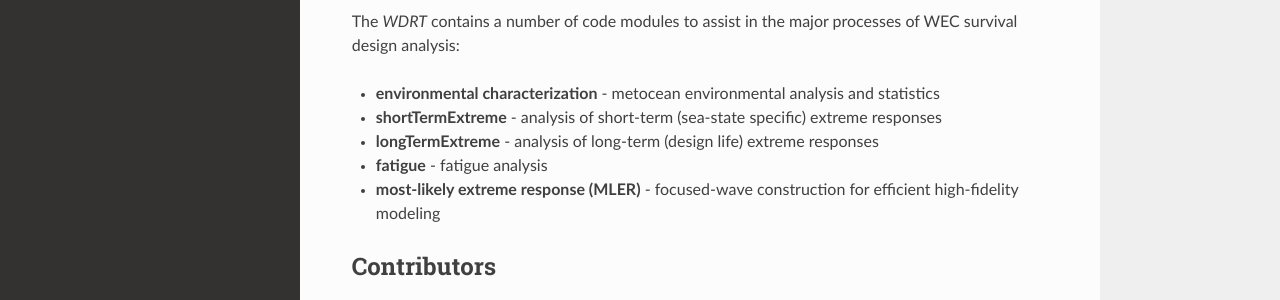
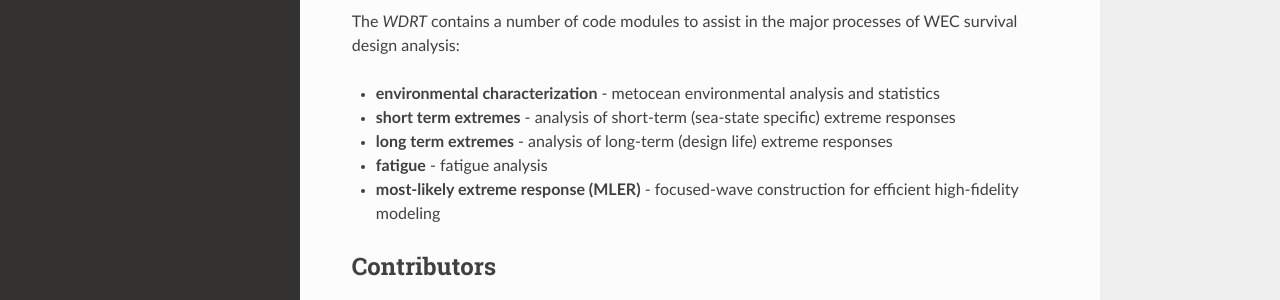
Before and after one commit to WEC-Sim/WDRT, a Sphinx documentation site: the page built from doc/index.rst, in a window 1280 px wide and 900 px high. Shown: the part 358-658 px from the top of the window. Built offline with Sphinx 7.4.7 and the Read the Docs theme 2.0.0, drawn with Linux system fonts in a browser that asks for light colours.

Commit message:
update module names

```diff
--- a/doc/index.rst
+++ b/doc/index.rst
@@ -12,8 +12,8 @@ Features
 The `WDRT` contains a number of code modules to assist in the major processes of WEC survival design analysis:
 
 * **environmental characterization** - metocean environmental analysis and statistics
-* **shortTermExtreme**  - analysis of short-term (sea-state specific) extreme responses
-* **longTermExtreme** - analysis of long-term (design life) extreme responses
+* **short term extremes**  - analysis of short-term (sea-state specific) extreme responses
+* **long term extremes** - analysis of long-term (design life) extreme responses
 * **fatigue** - fatigue analysis
 * **most-likely extreme response (MLER)** - focused-wave construction for efficient high-fidelity modeling
 
```
